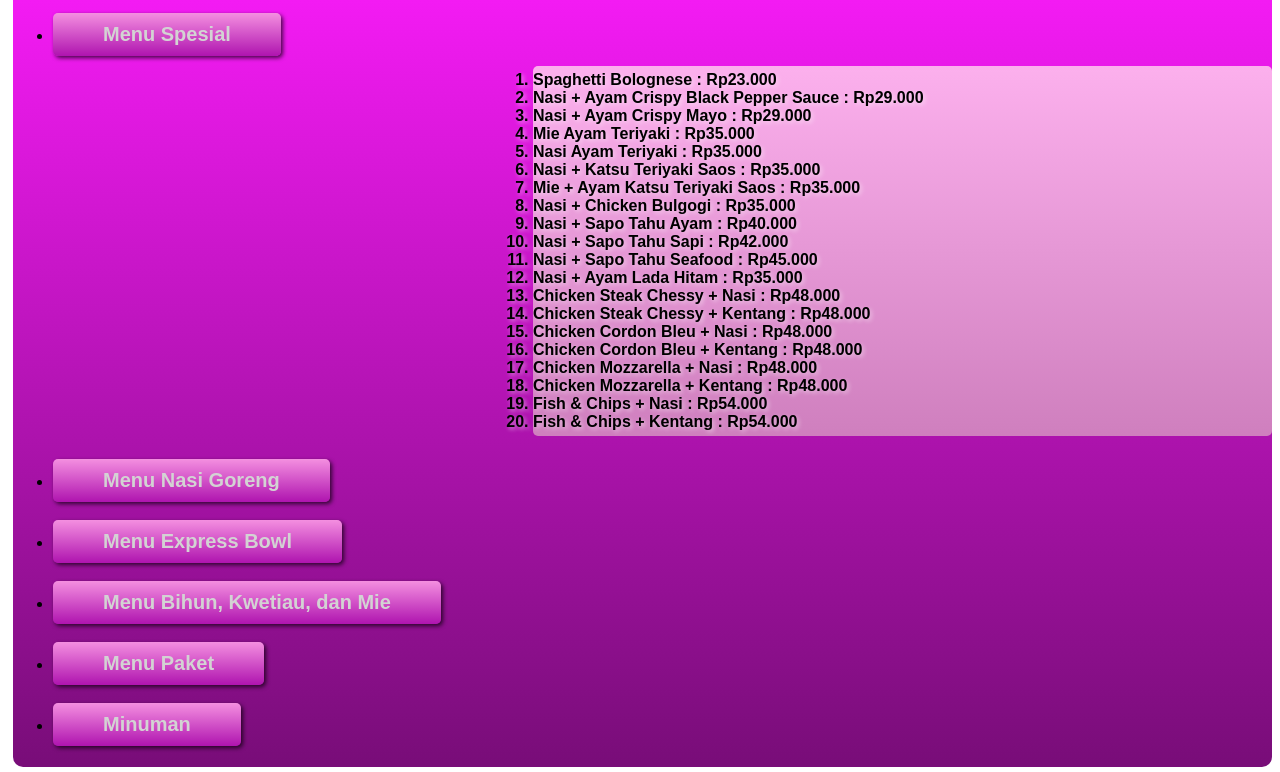
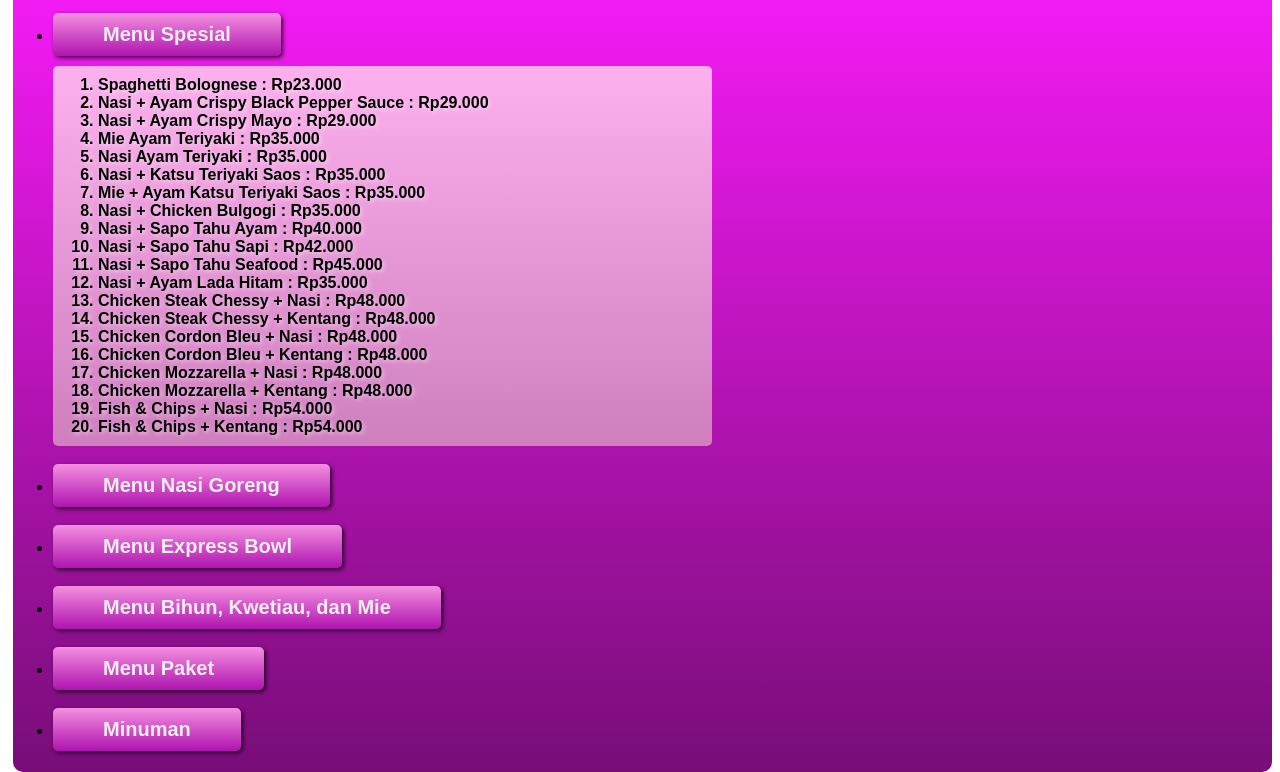
Before and after one commit to KennyTangg/HCI_LAB, a plain HTML site: page menus.html in a window 1280 px wide. Both pictures are taken after a click on the button "Menu Spesial". Shown: the part 177-949 px from the top of the page. Drawn offline with Linux system fonts and the light colour scheme.

Commit message:
Update style.css
Fixing the Menus CSS

```diff
--- a/style.css
+++ b/style.css
@@ -249,8 +249,11 @@ header {
 }
 
 .article .list {
-    margin: 10px 0 5px 30rem; /* Margins */
-    padding: 5px 0; /* Padding */
+    margin-top:10px; /* Margin */
+    margin-right:35rem; /* Margin */
+    padding-top: 10px ; /* Padding */
+    padding-bottom: 10px ; /* Padding */
+    padding-left: 45px ; /* Padding */
     border-radius: 5px; /* Rounded corners */
     font-weight: bold; /* Bold text */
     text-shadow: 2px 2px 4px rgba(255, 255, 255, 0.5); /* Shadow for readability */
@@ -299,7 +302,7 @@ header {
     border-radius: 5px; /* Rounded corners */
     background: linear-gradient(to bottom, rgb(244, 143, 224), rgb(175, 20, 175)); /* Gradient background */
     font-size: 20px; /* Font size */
-    color: lightgrey; /* Text color */
+    color: rgb(238, 238, 238); /* Text color */
     padding: 10px 50px; /* Padding for button */
     box-shadow: 2px 2px 4px rgba(0, 0, 0, 0.7); /* Shadow effect */
     cursor: pointer; /* Pointer cursor on hover */
```
